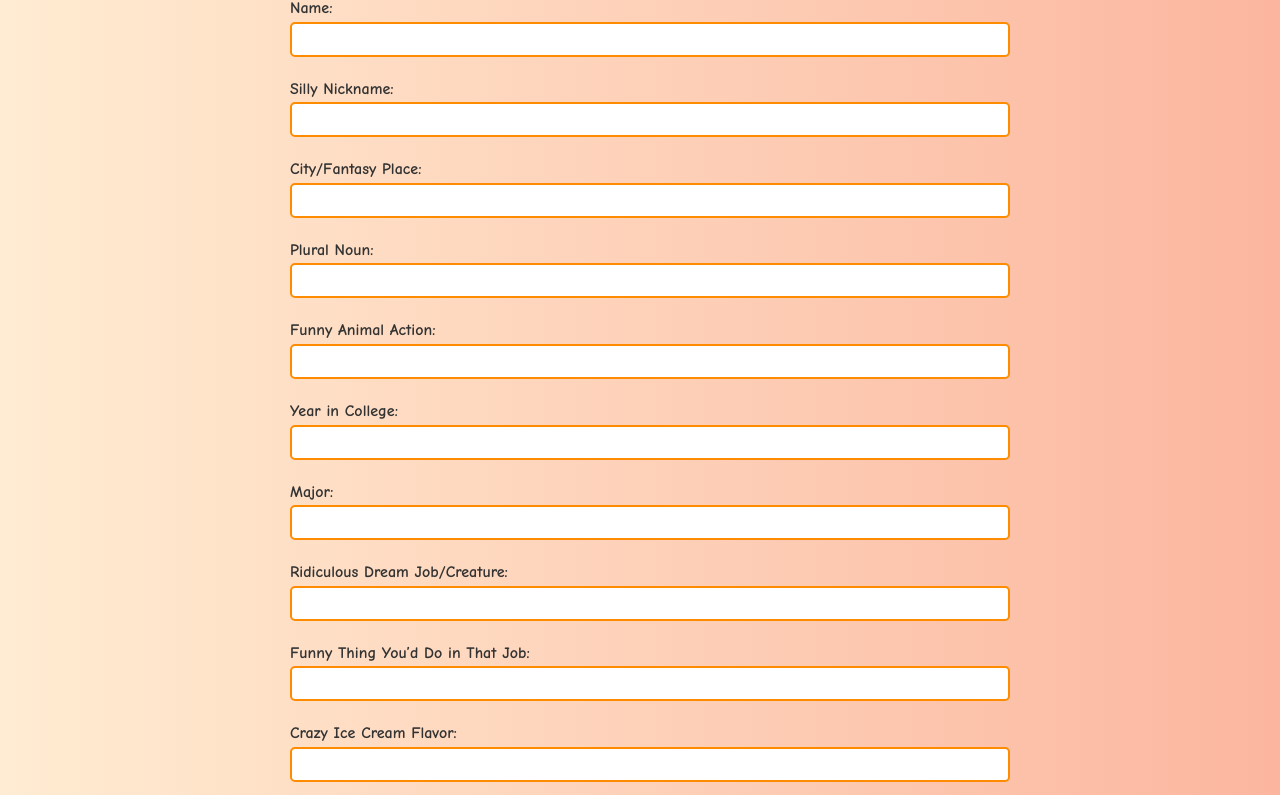
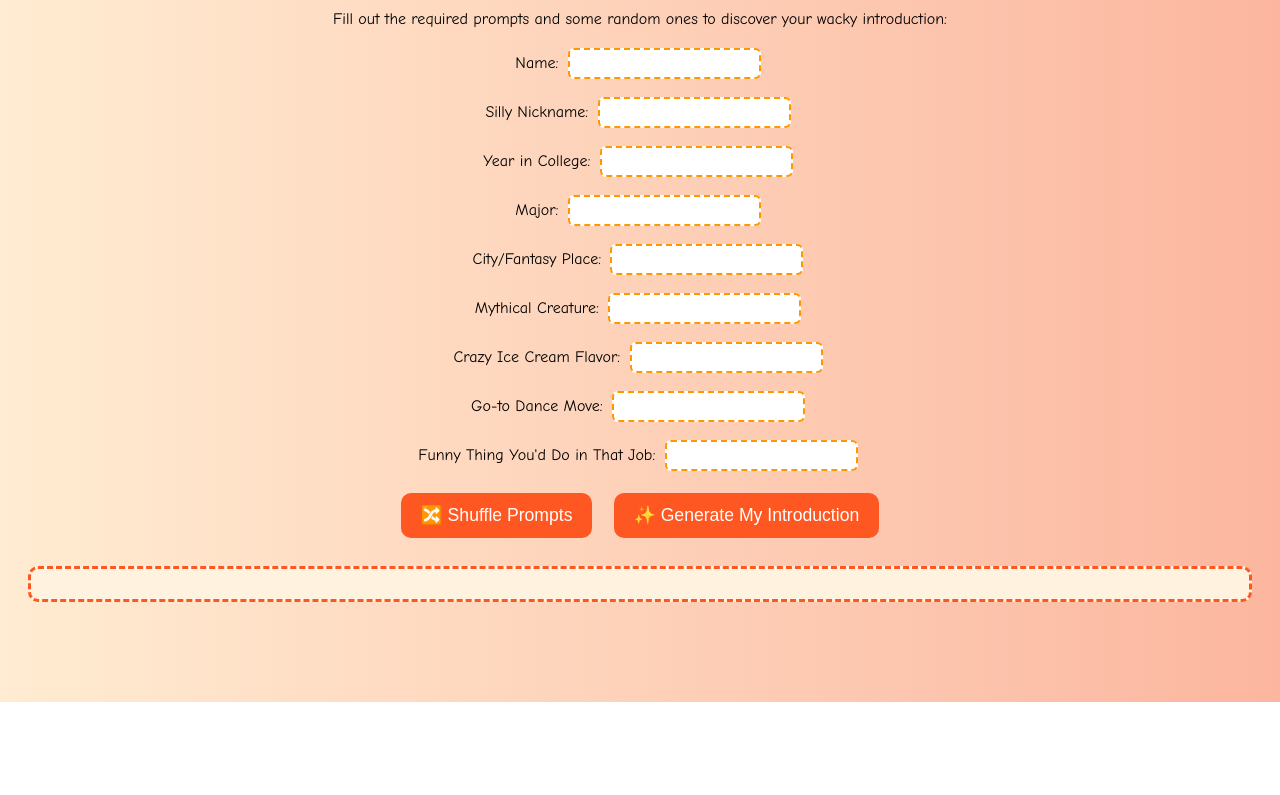
Before and after one commit to siyer-2023/Silly-madlibs, a plain HTML site: page index.html in a window 1280 px wide. Shown: the part 98-893 px from the top of the page. After the commit the page ends 800 px from the top, so only its background shows below. Drawn offline with Linux system fonts and the light colour scheme.

Commit message:
index.html

```diff
--- a/index.html
+++ b/index.html
@@ -2,131 +2,148 @@
 <html lang="en">
 <head>
   <meta charset="UTF-8">
-<meta name="viewport" content="width=device-width, initial-scale=1.0">
-<title>The Silly & Wild Mad-Libs!</title>
-<link href="https://fonts.googleapis.com/css2?family=Comic+Neue:wght@700&display=swap" rel="stylesheet">
+  <title>Silly & Wild College Mad-Libs!</title>
   <style>
     body {
-    font-family: 'Comic Neue', cursive;
-    margin: 20px;
-    line-height: 1.6;
+      font-family: 'Comic Sans MS', cursive, sans-serif;
       background: linear-gradient(to right, #ffecd2, #fcb69f);
-    color: #333;
+      text-align: center;
+      padding: 20px;
     }
     h1 {
-    color: #ff4500;
-    text-align: center;
-    text-shadow: 1px 1px #fff;
+      color: #ff5722;
+      text-shadow: 2px 2px #ffe0b2;
     }
-  label {
-    font-weight: bold;
-    display: block;
-    margin-top: 10px;
+    .prompt {
+      margin: 10px 0;
     }
     input {
-    width: 100%;
-    padding: 8px;
-    margin-bottom: 10px;
-    border: 2px solid #ff8c00;
-    border-radius: 5px;
+      padding: 6px;
+      margin: 4px;
+      border: 2px dashed #ff9800;
+      border-radius: 6px;
     }
     button {
-    padding: 12px 25px;
-    font-size: 16px;
-    margin-top: 10px;
-    background-color: #ff4500;
+      background: #ff5722;
       color: white;
+      padding: 12px 20px;
       border: none;
-    border-radius: 8px;
+      border-radius: 10px;
       cursor: pointer;
-    box-shadow: 2px 2px 5px rgba(0,0,0,0.2);
-  }
-  button:hover {
-    background-color: #e63e00;
+      font-size: 1.1em;
+      margin: 8px;
     }
     #result {
-    margin-top: 25px;
-    padding: 20px;
-    background-color: #fff4e6;
-    border-radius: 12px;
-    border: 2px dashed #ff8c00;
-    white-space: pre-wrap;
+      margin-top: 20px;
+      border: 3px dashed #ff5722;
+      padding: 15px;
+      background: #fff3e0;
       font-size: 1.1em;
-  }
-  .container {
-    max-width: 700px;
-    margin: auto;
+      border-radius: 10px;
+      white-space: pre-line;
     }
   </style>
 </head>
 <body>
-<div class="container">
   <h1>The Silly & Wild College Mad-Libs!</h1>
+  <p>Fill out the required prompts and some random ones to discover your wacky introduction:</p>
 
-<form id="madLibsForm">
-  <label for="name">Name:</label><input type="text" id="name" required>
-  <label for="nickname">Silly Nickname:</label><input type="text" id="nickname" required>
-  <label for="place">City/Fantasy Place:</label><input type="text" id="place" required>
-  <label for="pluralNoun">Plural Noun:</label><input type="text" id="pluralNoun" required>
-  <label for="funnyAction">Funny Animal Action:</label><input type="text" id="funnyAction" required>
-  <label for="year">Year in College:</label><input type="text" id="year" required>
-  <label for="major">Major:</label><input type="text" id="major" required>
-  <label for="dreamJob">Ridiculous Dream Job/Creature:</label><input type="text" id="dreamJob" required>
-  <label for="dreamAction">Funny Thing You’d Do in That Job:</label><input type="text" id="dreamAction" required>
-  <label for="iceCream">Crazy Ice Cream Flavor:</label><input type="text" id="iceCream" required>
-  <label for="iceTaste">What It Tastes Like:</label><input type="text" id="iceTaste" required>
-  <label for="danceMove">Go-to Dance Move:</label><input type="text" id="danceMove" required>
-  <label for="makesPluralVerb">What it makes plural noun do (verb):</label><input type="text" id="makesPluralVerb" required>
-  <label for="funFactAction">Weird/Embarrassing Action:</label><input type="text" id="funFactAction" required>
-  <label for="funFactClothing">Ridiculous Clothing Item:</label><input type="text" id="funFactClothing" required>
-  <label for="funFactReason">Funny Reason Nobody Noticed:</label><input type="text" id="funFactReason" required>
-  <label for="mythicalCreature">Mythical Creature:</label><input type="text" id="mythicalCreature" required>
-  <label for="mythicalAction">Silly Superpower/Action:</label><input type="text" id="mythicalAction" required>
-  <label for="soundtrack">Soundtrack of Life (Song/Sound):</label><input type="text" id="soundtrack" required>
-  <label for="themeSong">Theme Song Entering Room:</label><input type="text" id="themeSong" required>
-  <label for="uselessSkill">Ridiculous Skill to Master:</label><input type="text" id="uselessSkill" required>
-  <label for="uselessOutcome">Hilarious Outcome of Skill:</label><input type="text" id="uselessOutcome" required>
-  <label for="freeTime1">Free Time Activity:</label><input type="text" id="freeTime1" required>
-  <label for="freeTime2">Even Sillier Free Time Activity:</label><input type="text" id="freeTime2" required>
-  <label for="snack1">Ultimate Snack Combo - Food 1:</label><input type="text" id="snack1" required>
-  <label for="snack2">Ultimate Snack Combo - Food 2:</label><input type="text" id="snack2" required>
-  <label for="snackSide">Unexpected Side:</label><input type="text" id="snackSide" required>
-  <label for="fightItem">Animal/Object to Fight For Last Bite:</label><input type="text" id="fightItem" required>
-  <label for="celebrity">Celebrity/Character to Bring on Adventure:</label><input type="text" id="celebrity" required>
-  <label for="celebritySkill">Ridiculous Skill/Trait of Celebrity:</label><input type="text" id="celebritySkill" required>
-  <label for="motto">Life Motto / Funny Quote:</label><input type="text" id="motto" required>
+  <form id="madlibsForm"></form>
 
-  <button type="button" onclick="generateMadLib()">Generate My Introduction</button>
-</form>
+  <button type="button" onclick="shufflePrompts()">🔀 Shuffle Prompts</button>
+  <button type="button" onclick="generateMadLib()">✨ Generate My Introduction</button>
 
   <div id="result"></div>
-</div>
 
   <script>
+    // REQUIRED prompts (always shown)
+    const requiredPrompts = [
+      { id: "name", label: "Name" },
+      { id: "nickname", label: "Silly Nickname" },
+      { id: "year", label: "Year in College" },
+      { id: "major", label: "Major" },
+      { id: "city", label: "City/Fantasy Place" }
+    ];
+
+    // OPTIONAL prompts (randomly chosen)
+    const optionalPrompts = [
+      { id: "dream", label: "Ridiculous Dream Job/Creature" },
+      { id: "funnyjob", label: "Funny Thing You'd Do in That Job" },
+      { id: "icecream", label: "Crazy Ice Cream Flavor" },
+      { id: "dance", label: "Go-to Dance Move" },
+      { id: "clothes", label: "Ridiculous Clothing Item" },
+      { id: "ultimateSnack", label: "Ultimate Snack" },
+      { id: "soundtrack", label: "Soundtrack of Life (Song/Sound)" }
+    ];
+
+    // SUPER SILLY prompts (at least one is guaranteed)
+    const superSillyPrompts = [
+      { id: "creature", label: "Mythical Creature" },
+      { id: "superpower", label: "Silly Superpower/Action" }
+    ];
+
+    const numRandom = 4; // how many optional prompts to show
+    let chosenPrompts = [];
+
+    // Render the form with required + random
+    function renderForm() {
+      const form = document.getElementById("madlibsForm");
+      form.innerHTML = ""; // clear previous
+
+      // always show required
+      requiredPrompts.forEach(p => {
+        const div = document.createElement("div");
+        div.className = "prompt";
+        div.innerHTML = `<label>${p.label}: <input type="text" id="${p.id}"></label>`;
+        form.appendChild(div);
+      });
+
+      // show random chosen
+      chosenPrompts.forEach(p => {
+        const div = document.createElement("div");
+        div.className = "prompt";
+        div.innerHTML = `<label>${p.label}: <input type="text" id="${p.id}"></label>`;
+        form.appendChild(div);
+      });
+    }
+
+    // Pick random set (ensuring at least one super silly)
+    function shufflePrompts() {
+      // pick one guaranteed super silly
+      const guaranteedSilly = superSillyPrompts[Math.floor(Math.random() * superSillyPrompts.length)];
+
+      // fill remaining from optional pool
+      const shuffledOptional = optionalPrompts.sort(() => 0.5 - Math.random());
+      const remaining = shuffledOptional.slice(0, numRandom - 1);
+
+      chosenPrompts = [guaranteedSilly, ...remaining];
+      renderForm();
+    }
+
+    // Generate the silly story
     function generateMadLib() {
       const values = {};
-  const fields = ["name","nickname","place","pluralNoun","funnyAction","year","major","dreamJob","dreamAction","iceCream","iceTaste","danceMove","makesPluralVerb","funFactAction","funFactClothing","funFactReason","mythicalCreature","mythicalAction","soundtrack","themeSong","uselessSkill","uselessOutcome","freeTime1","freeTime2","snack1","snack2","snackSide","fightItem","celebrity","celebritySkill","motto"];
-  fields.forEach(f => values[f] = document.getElementById(f).value);
+      [...requiredPrompts, ...chosenPrompts].forEach(p => {
+        values[p.id] = document.getElementById(p.id).value || `[${p.label}]`;
+      });
 
-  const madLib = `
-Hello, Earthlings! My name is ${values.name}, but my alien friends call me ${values.nickname}.
-I come from the faraway land of ${values.place}, where the ${values.pluralNoun} roam freely and ${values.funnyAction} is considered a national sport.
-I am currently ${values.year}, majoring in ${values.major}, but my secret dream is to become a ${values.dreamJob}, because then I could ${values.dreamAction}.
-If I were a flavor of ice cream, I would be ${values.iceCream}, and I would taste like ${values.iceTaste}.
-My go-to dance move is the ${values.danceMove}, and it always makes ${values.pluralNoun} ${values.makesPluralVerb} uncontrollably.
-A fun fact about me that might blow your mind is that I once ${values.funFactAction}, while wearing ${values.funFactClothing}, and nobody noticed because ${values.funFactReason}.
-If I were a mythical creature, I would be a ${values.mythicalCreature}, but only if I could ${values.mythicalAction}.
-The soundtrack of my life would be ${values.soundtrack}, and my theme song when entering a room dramatically is ${values.themeSong}.
-If I could instantly become an expert in something useless but amazing, it would be ${values.uselessSkill}, because then I could ${values.uselessOutcome}.
-In my free time, I like to ${values.freeTime1}, or sometimes I ${values.freeTime2} just for the thrill of it.
-My ultimate snack combo is ${values.snack1} with ${values.snack2} and a side of ${values.snackSide}, and I would fight ${values.fightItem} for the last bite without hesitation.
-If I could bring one fictional or real-life celebrity along on an epic adventure, it would be ${values.celebrity}, because they are amazing at ${values.celebritySkill}.
-Finally, my life motto (guaranteed to confuse everyone) is: ${values.motto}.
-  `;
+      let story = `Hello! My name is ${values.name}, but you can call me "${values.nickname}".
+I’m a ${values.year} studying ${values.major}.
+I come from ${values.city}.`;
 
-  document.getElementById("result").textContent = madLib;
+      if (values.dream && values.funnyjob) story += ` My dream is to be a ${values.dream}—mostly so I can ${values.funnyjob}.`;
+      if (values.icecream) story += ` My favorite ice cream flavor is ${values.icecream}.`;
+      if (values.dance) story += ` My go-to dance move is ${values.dance}.`;
+      if (values.clothes && values.creature) story += ` Fun fact: I once wore a ${values.clothes} while pretending to be a ${values.creature}.`;
+      if (values.superpower) story += ` If I had a superpower, it would be ${values.superpower}.`;
+      if (values.ultimateSnack) story += ` My ultimate snack is definitely ${values.ultimateSnack}.`;
+      if (values.soundtrack) story += ` The soundtrack of my life is ${values.soundtrack}.`;
+
+      document.getElementById("result").innerText = story;
     }
+
+    // First load automatically picks random prompts
+    shufflePrompts();
   </script>
-
 </body>
 </html>
```
Lines whose indentation alone changed are shown as unchanged.
